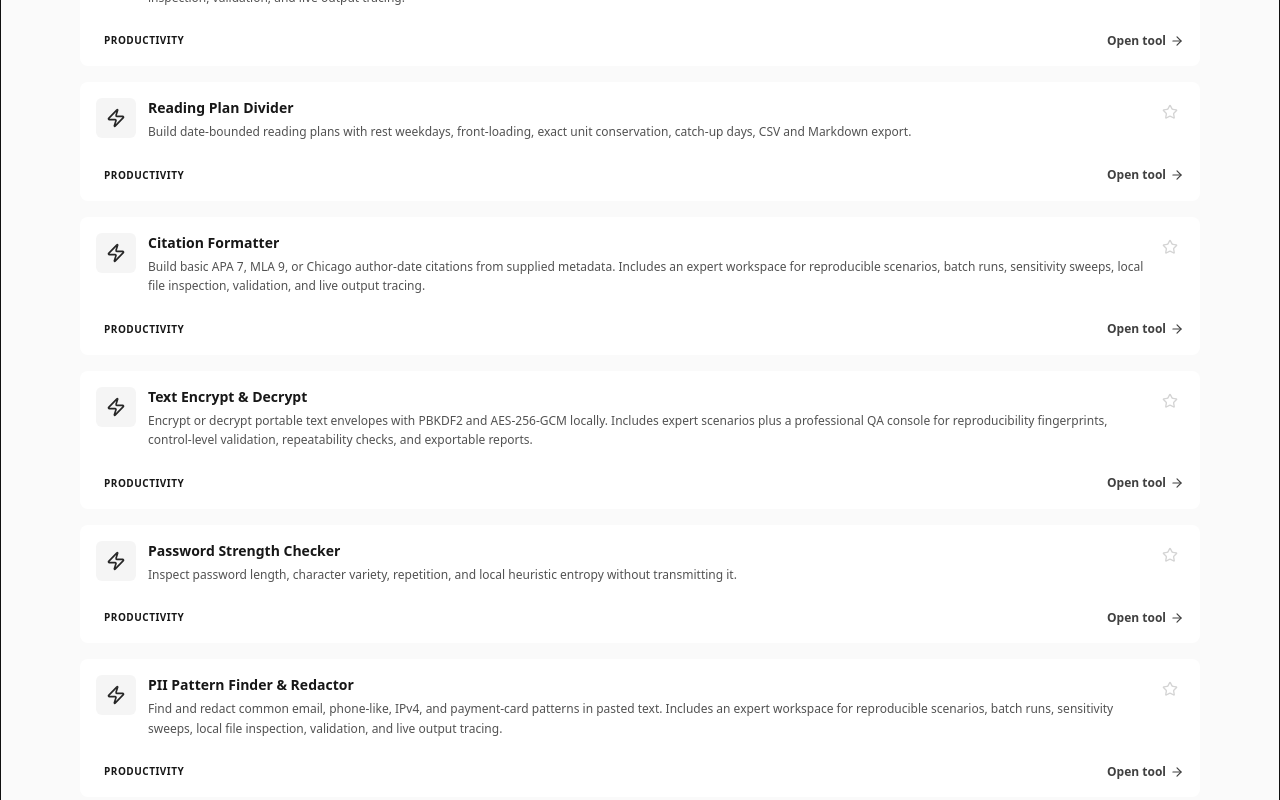
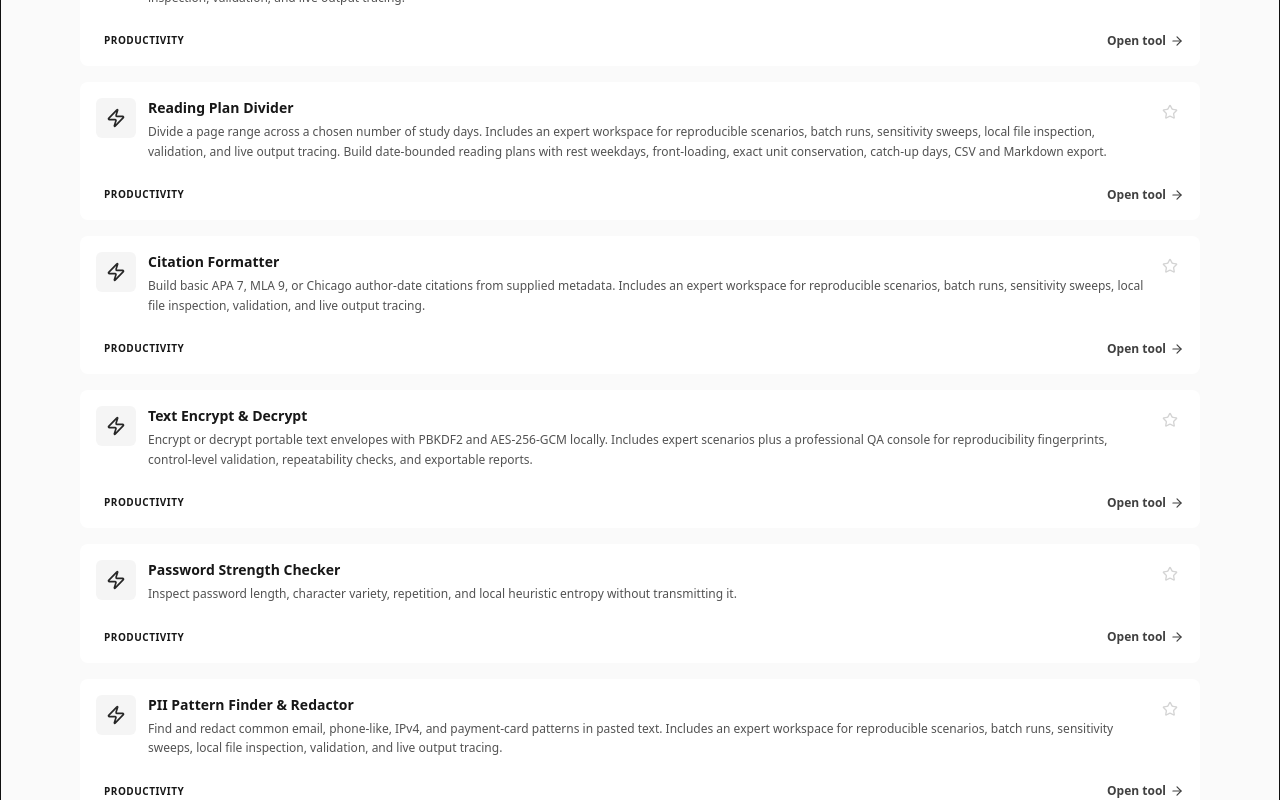
Before and after one commit to thiepn/tools, a React (Vite) app: page / in a window 1280 px wide. Shown: the part 3220-4020 px from the top of the page. Built offline with nearby package versions, Linux system fonts and the light colour scheme.

Commit message:
Preserve R12/R13 capability descriptions through R15

```diff
--- a/src/registry/strict-s-tier-extension.ts
+++ b/src/registry/strict-s-tier-extension.ts
@@ -44,7 +44,8 @@ const DESCRIPTION:Record<string,string>={
 export function applyStrictSTierUpgrades():void{
  for(const tool of TOOLS_REGISTRY){
   if(!STRICT_S_TIER_TARGET_SET.has(tool.id)||tool.keywords.includes(MARKER))continue;
-  tool.description=DESCRIPTION[tool.id]??tool.description;
+  const strictDescription=DESCRIPTION[tool.id];
+  if(strictDescription&&!tool.description.includes(strictDescription))tool.description=`${tool.description.replace(/\s+$/,'')} ${strictDescription}`;
   tool.keywords=[...new Set([...tool.keywords,MARKER,'advanced workflow','edge case validation','exportable results','local first'])];
   if(tool.id==='currency-converter'){tool.component=Currency;continue}
   if(tool.id==='pwa-manifest-generator'){tool.component=Pwa;continue}
```
